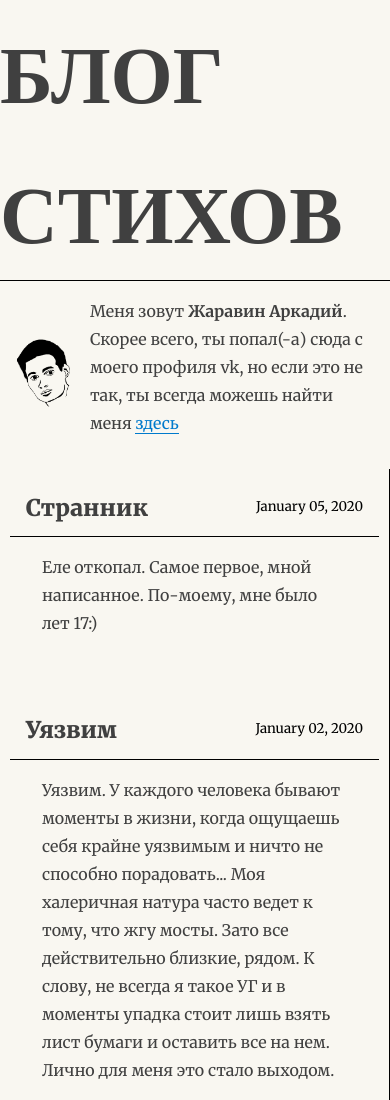
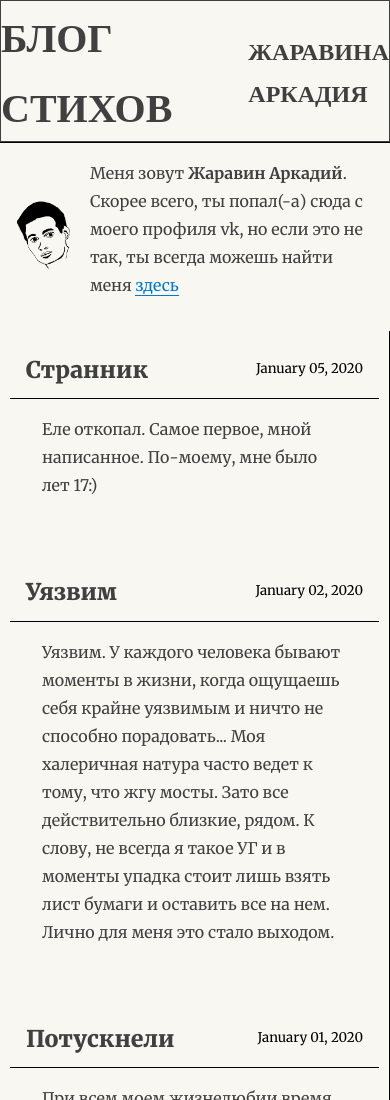
Before and after one commit to Zhark10/MyBlog, a Gatsby site: page / in a window 390 px wide. Shown: the top 1100 px of the page. Built offline with nearby package versions, Linux system fonts and the light colour scheme; Gatsby itself is replaced by a stand-in of ours; some packages are replaced by stand-ins of ours; a web font is replaced by a local one.

Commit message:
minor changes

```diff
--- a/src/components/layout.js
+++ b/src/components/layout.js
@@ -7,20 +7,37 @@ import "./layout.scss"
 const Layout = ({ location, title, children }) => {
   // eslint-disable-next-line no-undef
   const rootPath = `${__PATH_PREFIX__}/`
+
   let header
 
   if (location.pathname === rootPath) {
     header = (
       <div className="main-title">
         <AniLink
+          cover
           style={{
             boxShadow: `none`,
             textDecoration: `none`,
             color: `inherit`,
           }}
           to="/"
+          direction="right"
+          duration={1}
+          bg="
+                  url(http://cdn02.overnature.net/1920/158-grama.jpg)
+                  center / cover   /* position / size */
+                  no-repeat        /* repeat */
+                  fixed            /* attachment */
+                  padding-box      /* origin */
+                  content-box      /* clip */
+                  white            /* color */
+                "
         >
-          {title}
+          <div className="title">{title}</div>
+          <div className="author-name">
+            <span>Жаравина</span>
+            <span>Аркадия</span>
+          </div>
         </AniLink>
       </div>
     )
@@ -33,12 +50,24 @@ const Layout = ({ location, title, children }) => {
         }}
       >
         <AniLink
+          cover
           style={{
             boxShadow: `none`,
             textDecoration: `none`,
             color: `inherit`,
           }}
           to="/"
+          direction="right"
+          duration={1}
+          bg="
+                  url(http://cdn02.overnature.net/1920/158-grama.jpg)
+                  center / cover   /* position / size */
+                  no-repeat        /* repeat */
+                  fixed            /* attachment */
+                  padding-box      /* origin */
+                  content-box      /* clip */
+                  white            /* color */
+                "
         >
           &#8656; {title}
         </AniLink>
--- a/src/components/layout.scss
+++ b/src/components/layout.scss
@@ -1,8 +1,41 @@
-.main-title {
+.main-title a {
+  display: flex;
+  border: 1px solid;
+  flex-wrap: nowrap;
+  justify-content: center;
   font-family: "Playfair Display";
+  text-transform: uppercase;
   font-weight: 900;
-  font-size: 80px;
-  text-transform: uppercase;
-  display: flex;
-  justify-content: center;
+
+  .author-name {
+    font-size: 24px;
+    display: flex;
+    justify-content: center;
+    margin-left: 10px;
+    flex-direction: column;
+
+    span {
+      padding: 0;
+    }
+  }
+
+  .title {
+    font-size: 70px;
+  }
+
+  @media only all and (max-width: 1200px) {
+    .title {
+      font-size: 60px;
+    }
+  }
+  @media only all and (max-width: 900px) {
+    .title {
+      font-size: 50px;
+    }
+  }
+  @media only all and (max-width: 600px) {
+    .title {
+      font-size: 40px;
+    }
+  }
 }
--- a/src/pages/index.js
+++ b/src/pages/index.js
@@ -23,21 +23,11 @@ const BlogIndex = ({ data, location }) => {
           return (
             <article key={index}>
               <AniLink
-                cover
                 key={node.fields.slug}
                 style={{ boxShadow: `none` }}
                 to={node.fields.slug}
-                direction="left"
+                swipe
                 duration={1}
-                bg="
-                  url(http://via.placeholder.com/640x360)
-                  center / cover   /* position / size */
-                  no-repeat        /* repeat */
-                  fixed            /* attachment */
-                  padding-box      /* origin */
-                  content-box      /* clip */
-                  white            /* color */
-                "
               >
                 <header
                   style={{
```
Also changed, not shown: src/components/bio.js (+0 -7 lines), src/templates/blog-post.js (+32 -2 lines).
